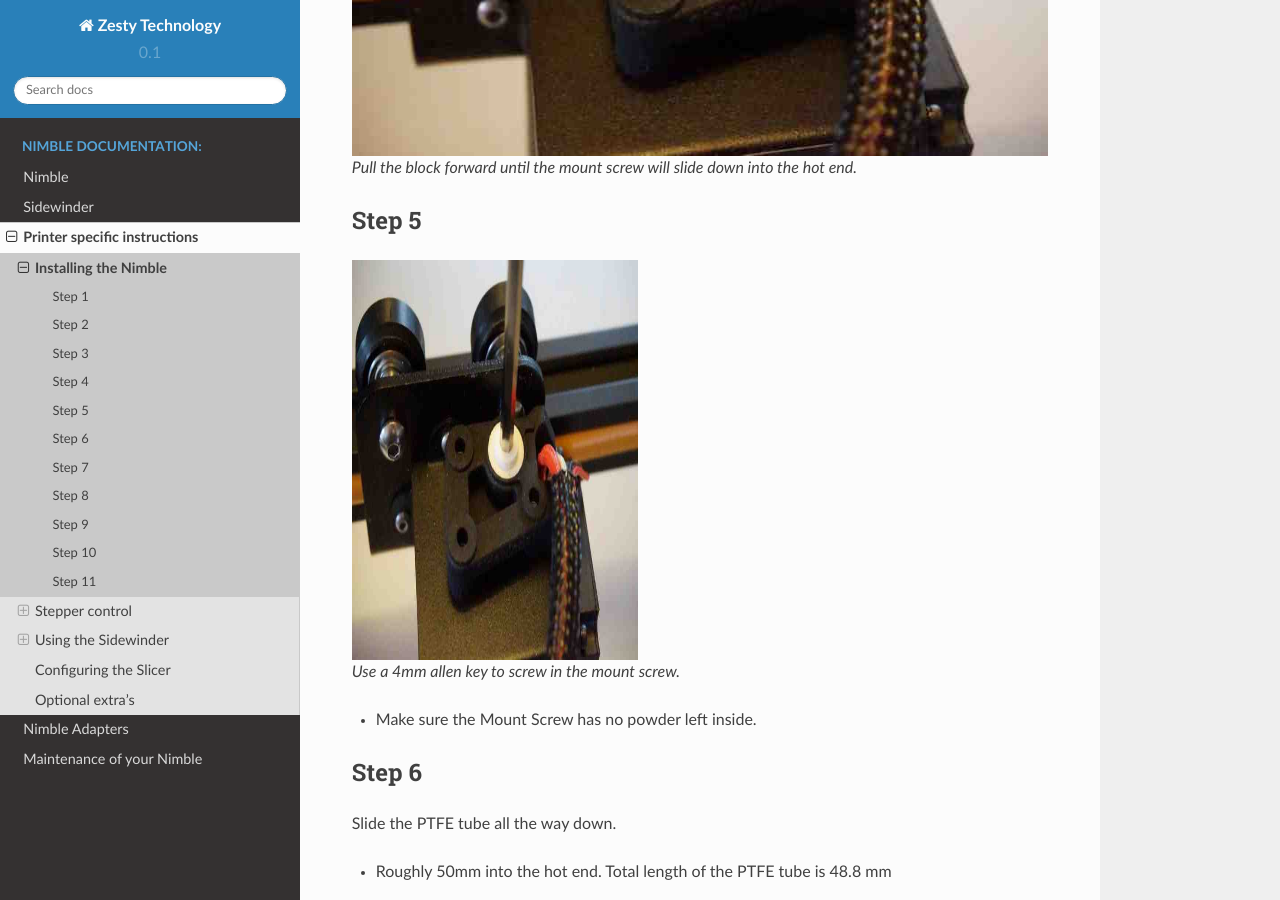
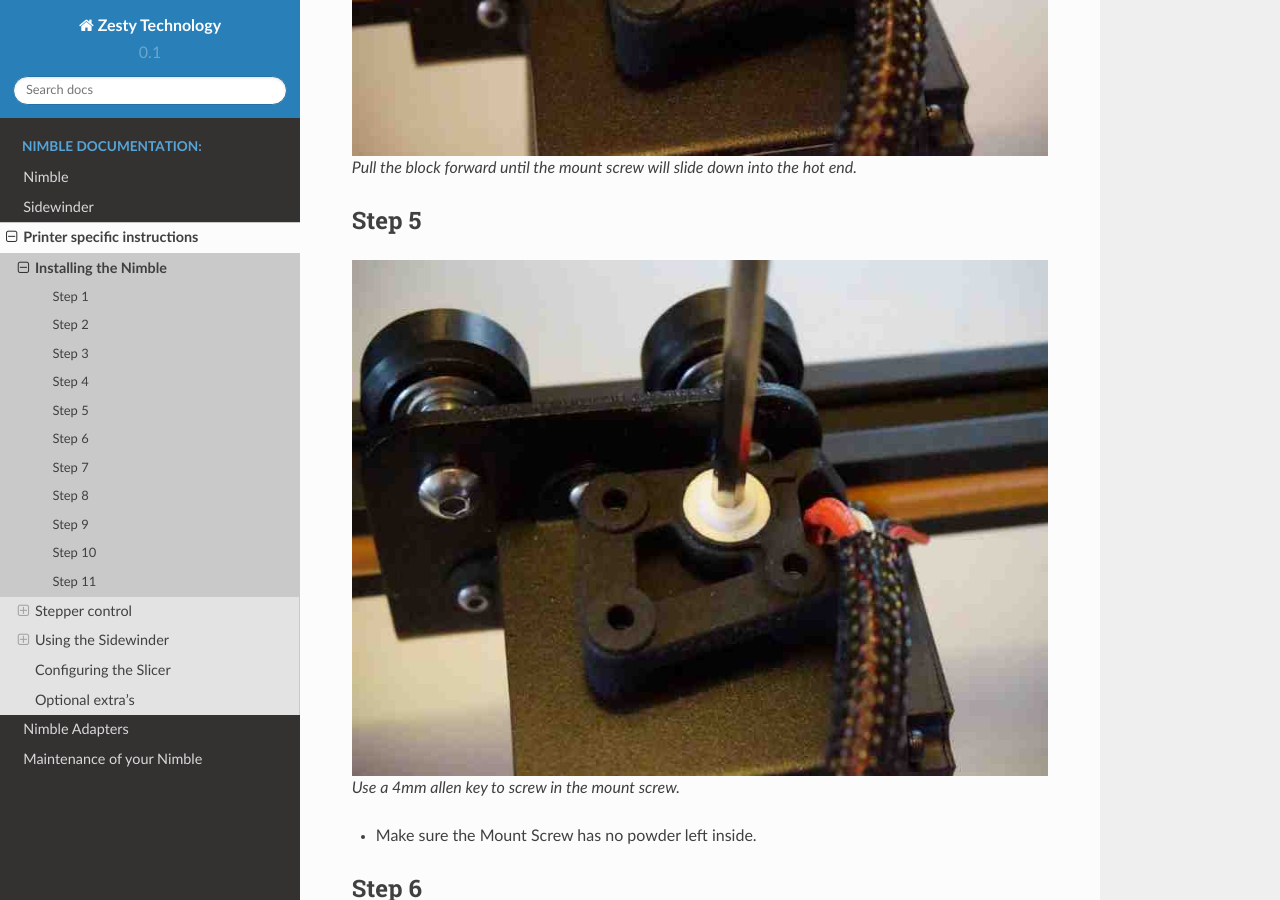
Before and after one commit to ZestyTechnology/zesty-docs, a Sphinx documentation site: the page built from docs/printers/cr-10/index.rst, in a window 1280 px wide and 900 px high, scrolled down 2237 px. Built offline with Sphinx 7.4.7 and the Read the Docs theme 2.0.0, drawn with Linux system fonts in a browser that asks for light colours.

Commit message:
Fix step 5 image size

```diff
--- a/docs/printers/cr-10/index.rst
+++ b/docs/printers/cr-10/index.rst
@@ -54,8 +54,8 @@ Step 5
 
 .. figure:: images/Step13_opt.jpg
     :alt: Screw mount into hot end
-    :height: 400px
-    :width: 286px
+    :height: 516px
+    :width: 800px
 
     Use a 4mm allen key to screw in the mount screw.
 
```
